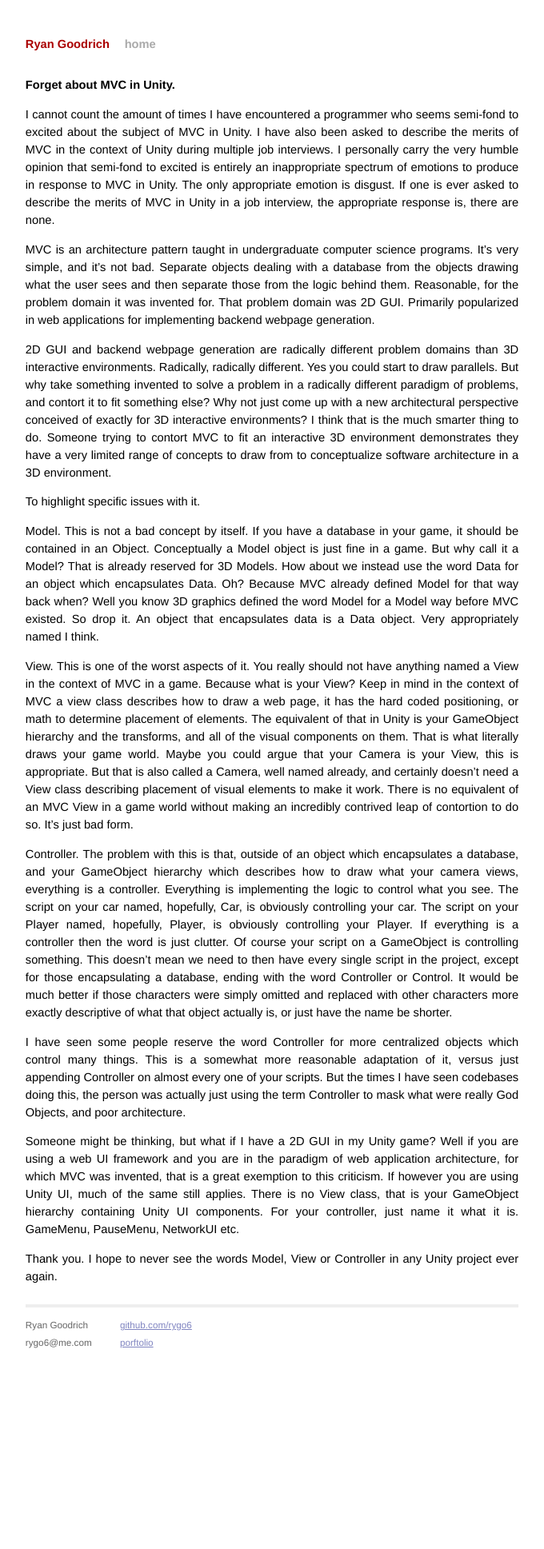
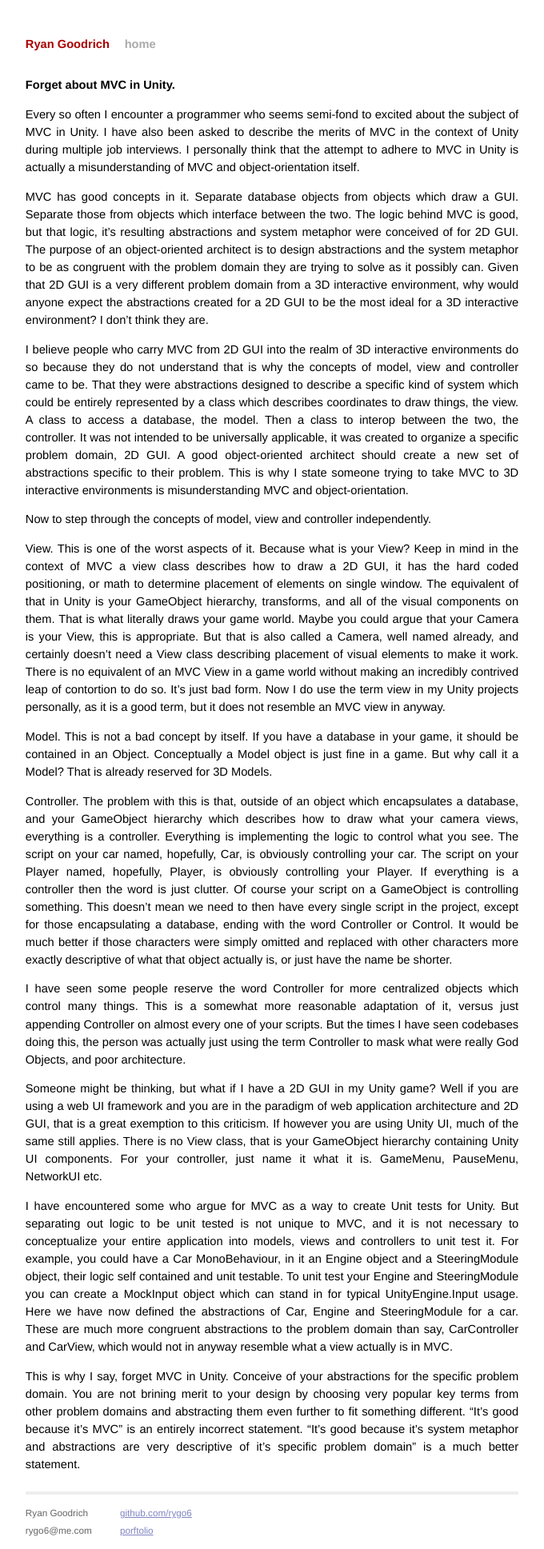
Before and after one commit to rygo6/rygo6.github.io, a Jekyll site: the page built from _posts/2016-8-21-Forget-About-MVC-In-Unity.md, in a window 1280 px wide. Shown: the whole page at 80% size, without its empty margins (300-980 px from the left). Built offline with Jekyll 4.4.1, drawn with Linux system fonts in a browser that asks for light colours; before the commit the page ends 1702 px from its top, so only the background shows below that.

Commit message:
updated mvc

```diff
--- a/_posts/2016-8-21-Forget-About-MVC-In-Unity.md
+++ b/_posts/2016-8-21-Forget-About-MVC-In-Unity.md
@@ -5,22 +5,24 @@ layout: default
 
 # Forget about MVC in Unity.
 
-I cannot count the amount of times I have encountered a programmer who seems semi-fond to excited about the subject of MVC in Unity. I have also been asked to describe the merits of MVC in the context of Unity during multiple job interviews. I personally carry the very humble opinion that semi-fond to excited is entirely an inappropriate spectrum of emotions to produce in response to MVC in Unity. The only appropriate emotion is disgust. If one is ever asked to describe the merits of MVC in Unity in a job interview, the appropriate response is, there are none.
+Every so often I encounter a programmer who seems semi-fond to excited about the subject of MVC in Unity. I have also been asked to describe the merits of MVC in the context of Unity during multiple job interviews. I personally think that the attempt to adhere to MVC in Unity is actually a misunderstanding of MVC and object-orientation itself.
 
-MVC is an architecture pattern taught in undergraduate computer science programs. It's very simple, and it's not bad. Separate objects dealing with a database from the objects drawing what the user sees and then separate those from the logic behind them. Reasonable, for the problem domain it was invented for. That problem domain was 2D GUI. Primarily popularized in web applications for implementing backend webpage generation.
+MVC has good concepts in it. Separate database objects from objects which draw a GUI. Separate those from objects which interface between the two. The logic behind MVC is good, but that logic, it's resulting abstractions and system metaphor were conceived of for 2D GUI. The purpose of an object-oriented architect is to design abstractions and the system metaphor to be as congruent with the problem domain they are trying to solve as it possibly can. Given that 2D GUI is a very different problem domain from a 3D interactive environment, why would anyone expect the abstractions created for a 2D GUI to be the most ideal for a 3D interactive environment? I don't think they are.
 
-2D GUI and backend webpage generation are radically different problem domains than 3D interactive environments. Radically, radically different. Yes you could start to draw parallels. But why take something invented to solve a problem in a radically different paradigm of problems, and contort it to fit something else? Why not just come up with a new architectural perspective conceived of exactly for 3D interactive environments? I think that is the much smarter thing to do. Someone trying to contort MVC to fit an interactive 3D environment demonstrates they have a very limited range of concepts to draw from to conceptualize software architecture in a 3D environment.
+I believe people who carry MVC from 2D GUI into the realm of 3D interactive environments do so because they do not understand that is why the concepts of model, view and controller came to be. That they were abstractions designed to describe a specific kind of system which could be entirely represented by a class which describes coordinates to draw things, the view. A class to access a database, the model. Then a class to interop between the two, the controller. It was not intended to be universally applicable, it was created to organize a specific problem domain, 2D GUI. A good object-oriented architect should create a new set of abstractions specific to their problem. This is why I state someone trying to take MVC to 3D interactive environments is misunderstanding MVC and object-orientation.
 
-To highlight specific issues with it.
+Now to step through the concepts of model, view and controller independently.
 
-Model. This is not a bad concept by itself. If you have a database in your game, it should be contained in an Object. Conceptually a Model object is just fine in a game. But why call it a Model? That is already reserved for 3D Models. How about we instead use the word Data for an object which encapsulates Data. Oh? Because MVC already defined Model for that way back when? Well you know 3D graphics defined the word Model for a Model way before MVC existed. So drop it. An object that encapsulates data is a Data object. Very appropriately named I think.
+View. This is one of the worst aspects of it. Because what is your View? Keep in mind in the context of MVC a view class describes how to draw a 2D GUI, it has the hard coded positioning, or math to determine placement of elements on single window. The equivalent of that in Unity is your GameObject hierarchy, transforms, and all of the visual components on them. That is what literally draws your game world. Maybe you could argue that your Camera is your View, this is appropriate. But that is also called a Camera, well named already, and certainly doesn't need a View class describing placement of visual elements to make it work. There is no equivalent of an MVC View in a game world without making an incredibly contrived leap of contortion to do so. It's just bad form. Now I do use the term view in my Unity projects personally, as it is a good term, but it does not resemble an MVC view in anyway.
 
-View. This is one of the worst aspects of it. You really should not have anything named a View in the context of MVC in a game. Because what is your View? Keep in mind in the context of MVC a view class describes how to draw a web page, it has the hard coded positioning, or math to determine placement of elements. The equivalent of that in Unity is your GameObject hierarchy and the transforms, and all of the visual components on them. That is what literally draws your game world. Maybe you could argue that your Camera is your View, this is appropriate. But that is also called a Camera, well named already, and certainly doesn't need a View class describing placement of visual elements to make it work. There is no equivalent of an MVC View in a game world without making an incredibly contrived leap of contortion to do so. It's just bad form.
+Model. This is not a bad concept by itself. If you have a database in your game, it should be contained in an Object. Conceptually a Model object is just fine in a game. But why call it a Model? That is already reserved for 3D Models.
 
 Controller. The problem with this is that, outside of an object which encapsulates a database, and your GameObject hierarchy which describes how to draw what your camera views, everything is a controller. Everything is implementing the logic to control what you see. The script on your car named, hopefully, Car, is obviously controlling your car. The script on your Player named, hopefully, Player, is obviously controlling your Player. If everything is a controller then the word is just clutter. Of course your script on a GameObject is controlling something. This doesn't mean we need to then have every single script in the project, except for those encapsulating a database, ending with the word Controller or Control. It would be much better if those characters were simply omitted and replaced with other characters more exactly descriptive of what that object actually is, or just have the name be shorter.
 
 I have seen some people reserve the word Controller for more centralized objects which control many things. This is a somewhat more reasonable adaptation of it, versus just appending Controller on almost every one of your scripts. But the times I have seen codebases doing this, the person was actually just using the term Controller to mask what were really God Objects, and poor architecture.
 
-Someone might be thinking, but what if I have a 2D GUI in my Unity game? Well if you are using a web UI framework and you are in the paradigm of web application architecture, for which MVC was invented, that is a great exemption to this criticism. If however you are using Unity UI, much of the same still applies. There is no View class, that is your GameObject hierarchy containing Unity UI components. For your controller, just name it what it is. GameMenu, PauseMenu, NetworkUI etc.
+Someone might be thinking, but what if I have a 2D GUI in my Unity game? Well if you are using a web UI framework and you are in the paradigm of web application architecture and 2D GUI, that is a great exemption to this criticism. If however you are using Unity UI, much of the same still applies. There is no View class, that is your GameObject hierarchy containing Unity UI components. For your controller, just name it what it is. GameMenu, PauseMenu, NetworkUI etc.
 
-Thank you. I hope to never see the words Model, View or Controller in any Unity project ever again.
+I have encountered some who argue for MVC as a way to create Unit tests for Unity. But separating out logic to be unit tested is not unique to MVC, and it is not necessary to conceptualize your entire application into models, views and controllers to unit test it. For example, you could have a Car MonoBehaviour, in it an Engine object and a SteeringModule object, their logic self contained and unit testable. To unit test your Engine and SteeringModule you can create a MockInput object which can stand in for typical UnityEngine.Input usage. Here we have now defined the abstractions of Car, Engine and SteeringModule for a car. These are much more congruent abstractions to the problem domain than say, CarController and CarView, which would not in anyway resemble what a view actually is in MVC.
+
+This is why I say, forget MVC in Unity. Conceive of your abstractions for the specific problem domain. You are not brining merit to your design by choosing very popular key terms from other problem domains and abstracting them even further to fit something different. "It's good because it's MVC" is an entirely incorrect statement. "It's good because it's system metaphor and abstractions are very descriptive of it's specific problem domain" is a much better statement.
```
